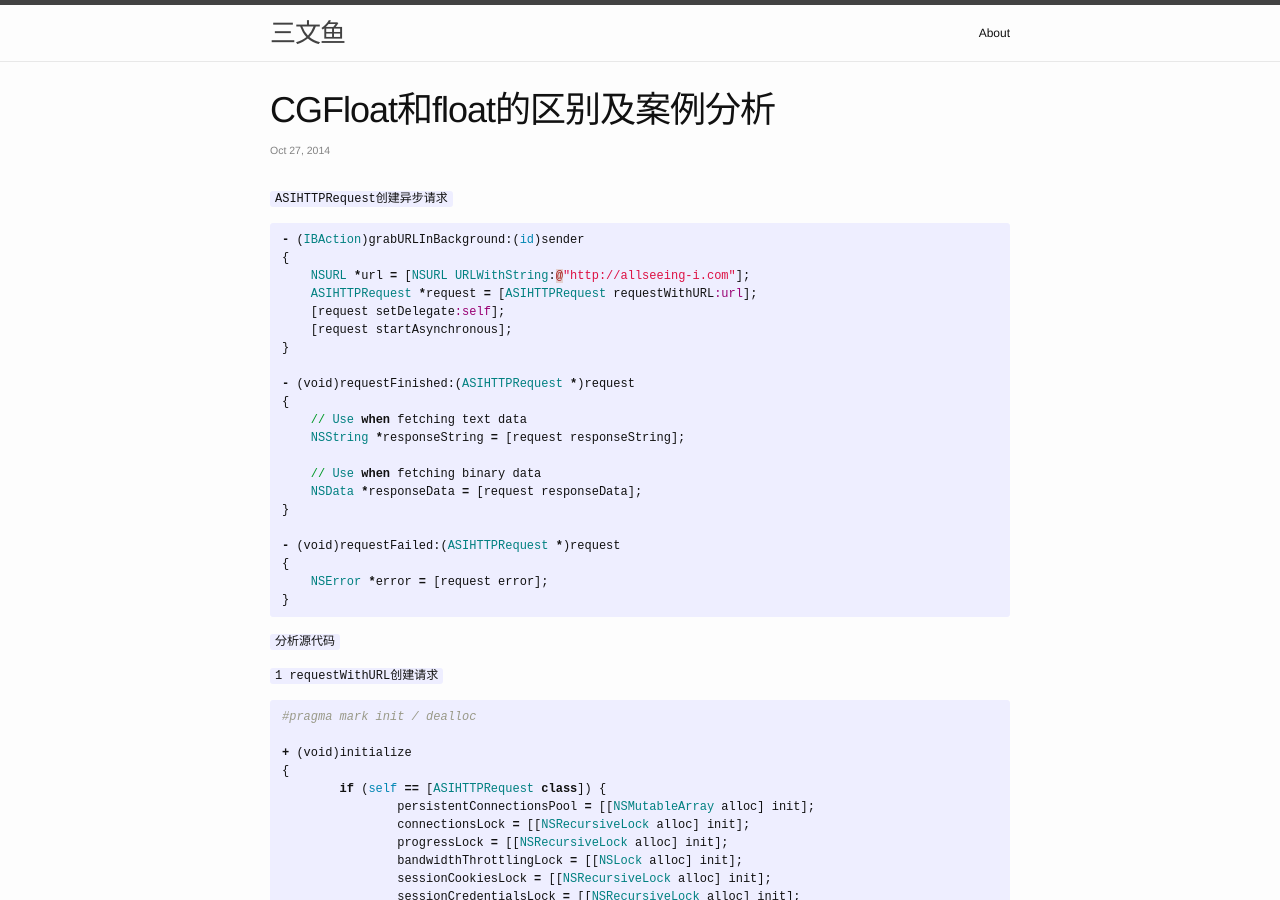
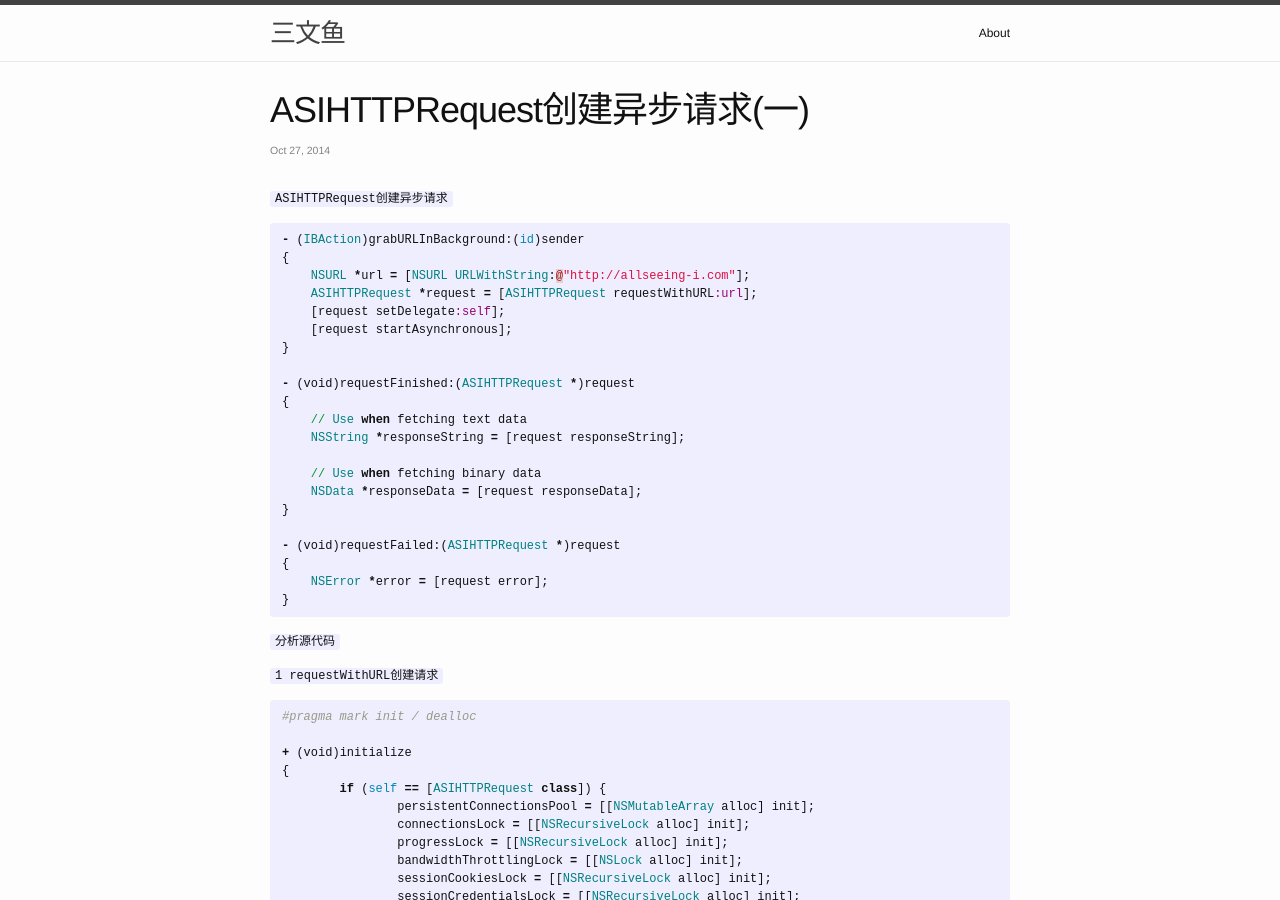
Before and after one commit to binkwang/hanmbink.github.io, a Jekyll site: the page built from _posts/2014-10-27-ASIHTTPRequest请求执行过程.markdown, in a window 1280 px wide and 900 px high. Built offline with Jekyll 4.4.1, drawn with Linux system fonts in a browser that asks for light colours.

Commit message:
Update 2014-10-27-ASIHTTPRequest请求执行过程.markdown

```diff
--- a/_posts/2014-10-27-ASIHTTPRequest请求执行过程.markdown
+++ b/_posts/2014-10-27-ASIHTTPRequest请求执行过程.markdown
@@ -1,6 +1,6 @@
 ---
 layout: post
-title:  "CGFloat和float的区别及案例分析"
+title:  "ASIHTTPRequest创建异步请求(一)"
 date:   2014-10-27 17:00:00
 categories: [技术,ios]
 ---
```
